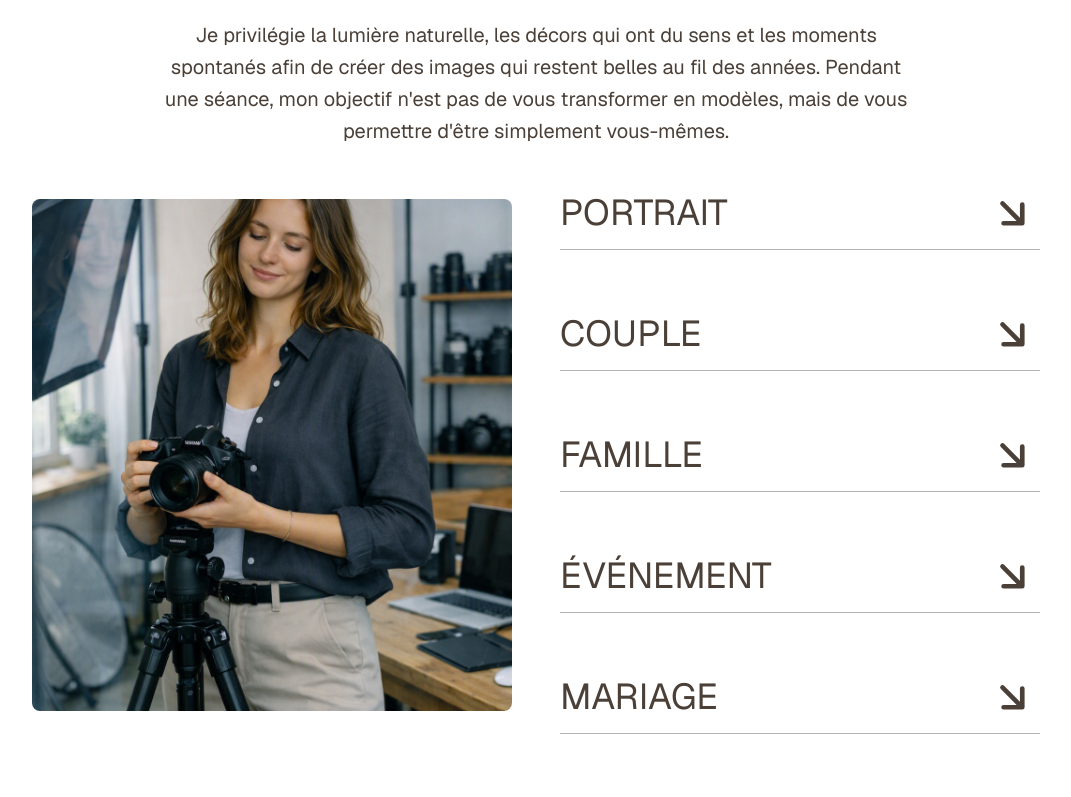
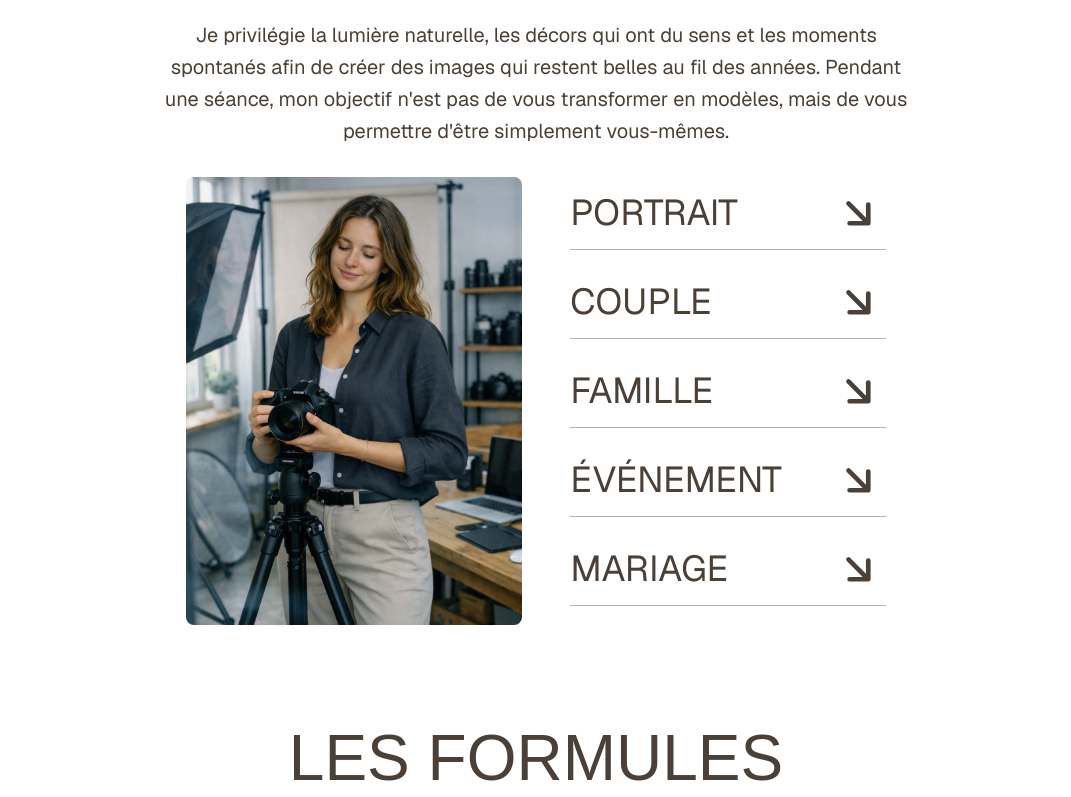
Before and after one commit to jorge-santoss/landingpage-clara, a Next.js app: page / in a window 1280 px wide. Shown: the part 2000-2797 px from the top of the page, without its empty margins (104-1175 px from the left). Built offline with nearby package versions, Linux system fonts and the light colour scheme; a web font is replaced by a local one.

Commit message:
style: improve layout and responsiveness across multiple components

```diff
--- a/app/globals.css
+++ b/app/globals.css
@@ -24,6 +24,11 @@
     --space-lg: clamp(1.25rem, 1rem + 1.1vw, 2rem);
     --space-xl: clamp(2rem, 1.5rem + 2.2vw, 3rem);
     --space-2xl: clamp(2.5rem, 1.7rem + 3.5vw, 4rem);
+
+    /* -----------               Interaction                ----------- */
+
+    --tap-target: 3rem;
+    --header-height: 4rem;
 }
 
 /*#########################################################################
--- a/components/Carrousel/Carrousel.module.css
+++ b/components/Carrousel/Carrousel.module.css
@@ -61,7 +61,7 @@ flex: 0 0 auto;
     height: calc(100cqh - 16px);
     margin: 8px;
     box-shadow: 5px 5px 5px rgba(0, 0, 0, 0.5);
-    border: 1px solid #444;
+    /* border: 1px solid #444; */
     border-radius: 1rem;
 }
 
--- a/components/ContactForm/ContactForm.module.css
+++ b/components/ContactForm/ContactForm.module.css
@@ -121,9 +121,12 @@
 @media (min-width: 64rem) {
 
     .globalForm {
-        grid-template-columns: minmax(0, 1fr) minmax(0, 1fr);
-        gap: var(--space-2xl);
-        align-items: center;
+        grid-template-columns: auto auto;
+        gap: var(--space-lg);
+        align-items: start;
+        width: fit-content;
+        max-width: 100%;
+        margin-inline: auto;
     }
 
     .form {
@@ -131,7 +134,9 @@
     }
 
     .formImage {
-        max-height: 37.5rem;
+        width: auto;
+        max-width: 100%;
+        max-height: 33rem;
     }
 }
 
--- a/components/Header/Header.module.css
+++ b/components/Header/Header.module.css
@@ -60,7 +60,6 @@
 }
 
 .logo {
-    display: block;
     width: auto;
     height: clamp(2rem, 6vw, 2.5rem);
 }
@@ -202,10 +201,6 @@
 
 @media (hover: hover) {
 
-    .logoWhite {
-    display: none;
-}
-
     .links a:hover {
         background: var(--color-primary);
         color: var(--color-background);
--- a/components/Header/Header.tsx
+++ b/components/Header/Header.tsx
@@ -50,6 +50,11 @@ export default function Header() {
             </a>
           </li>
           <li>
+            <a href="#faq" onClick={() => setOpen(false)}>
+              FAQ
+            </a>
+          </li>
+          <li>
             <a href="#contact" onClick={() => setOpen(false)}>
               Contact
             </a>
--- a/components/Portfolio/Portfolio.module.css
+++ b/components/Portfolio/Portfolio.module.css
@@ -37,9 +37,7 @@
     max-width: 32rem;
     margin-inline: auto;
     height: auto;
-    max-height: clamp(16rem, 60vw, 32rem);
     border-radius: 0.5rem;
-    object-fit: cover;
 }
 
 .items {
@@ -55,7 +53,7 @@
     display: flex;
     align-items: center;
     justify-content: space-between;
-    gap: var(--space-md);
+    gap: var(--space-xl);
     font-size: var(--text-xl);
     padding: var(--space-sm) 0;
     min-height: var(--tap-target);
@@ -77,16 +75,28 @@
 @media (min-width: 64rem) {
 
     .grid {
-        grid-template-columns: minmax(0, 1fr) minmax(0, 1fr);
+        display: flex;
+        flex-direction: row;
+        align-items: stretch;
+        justify-content: center;
         gap: var(--space-xl);
     }
 
     .image {
         max-width: none;
+        width: auto;
+        margin: 0;
+        flex: 0 0 auto;
+        align-self: center;
+        /* match the list height: 5 rows x 3rem + 4 gaps x 1rem
+           -> the portrait keeps its ratio, spanning PORTRAIT..MARIAGE */
+     width: auto;
+    height: 28rem;  /* 304px = list height, PORTRAIT..MARIAGE */
+        max-height: none;
     }
 
     .items {
-        gap: var(--space-xl);
+        gap: var(--space-md);
     }
 
     .item {
--- a/components/SocialProof/SocialProof.module.css
+++ b/components/SocialProof/SocialProof.module.css
@@ -12,7 +12,6 @@
     display: grid;
     gap: var(--space-md);
     grid-template-columns: repeat(auto-fit, minmax(min(17rem, 100%), 1fr));
-    align-items: start;
 }
 
 .card {
@@ -83,6 +82,7 @@
 @media (min-width: 64rem) {
 
     .items {
+        grid-template-columns: repeat(4, minmax(0, 1fr));
         gap: var(--space-lg);
     }
 }
--- a/components/Solution/Solution.module.css
+++ b/components/Solution/Solution.module.css
@@ -39,27 +39,27 @@
     display: flex;
     flex-direction: column;
     align-items: center;
-    gap: var(--space-md);
+    gap: var(--space-sm);
     background: var(--color-surface);
     border-radius: 1rem;
-    padding: clamp(1rem, 4vw, 2rem);
+    padding: clamp(1rem, 3vw, 1.5rem);
     transition: transform 0.3s ease-in-out, box-shadow 0.3s ease-in-out;
 }
 
 .itemTitle {
-    font-size: var(--text-xl);
+    font-size: var(--text-lg);
     text-align: center;
 }
 
 .itemDescription {
     color: var(--color-text-muted);
-    font-size: var(--text-base);
+    font-size: var(--text-sm);
     text-align: center;
     flex-grow: 1;
 }
 
 .itemPrice {
-    font-size: var(--text-lg);
+    font-size: var(--text-md);
     font-weight: 600;
     text-align: center;
 }
@@ -73,7 +73,7 @@
     min-height: var(--tap-target);
     background: var(--color-primary);
     color: var(--color-background);
-    padding: var(--space-sm) var(--space-lg);
+    padding: var(--space-xs) var(--space-md);
     border-radius: 0.5rem;
     text-align: center;
     text-decoration: none;
@@ -84,23 +84,36 @@
 .inclus {
     list-style: none;
     padding: 0;
-    margin: var(--space-md) 0;
+    margin: var(--space-sm) 0;
     width: 100%;
     text-align: left;
     color: var(--color-text-muted);
-    font-size: var(--text-base);
+    font-size: var(--text-sm);
     flex-grow: 1;
 }
 
 .inclus li {
+    display: flex;
+    gap: var(--space-sm);
+    align-items: flex-start;
     padding: var(--space-xs) 0;
     border-bottom: 1px solid rgba(0, 0, 0, 0.1);
 }
 
 .inclus li::before {
-    content: "\2713\00a0";
-    color: var(--color-primary);
+    content: "\2713";
+    display: inline-flex;
+    align-items: center;
+    justify-content: center;
+    width: 1.1rem;
+    height: 1.1rem;
+    flex-shrink: 0;
+    border-radius: 9999px;
+    background: var(--color-primary);
+    color: var(--color-background);
+    font-size: 0.7rem;
     font-weight: 600;
+    margin-top: 0.1rem;
 }
 
 /* Tablet portrait: force exactly two columns so the third card does not
```
